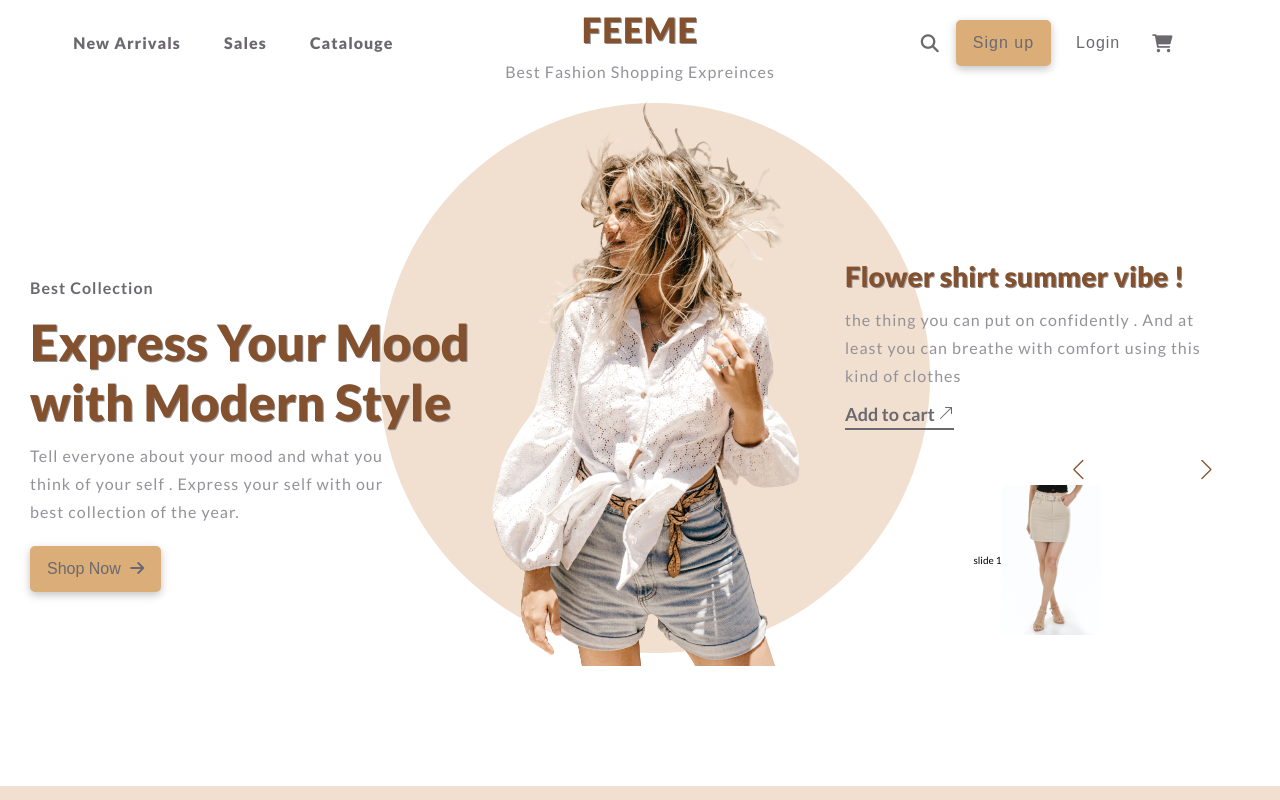
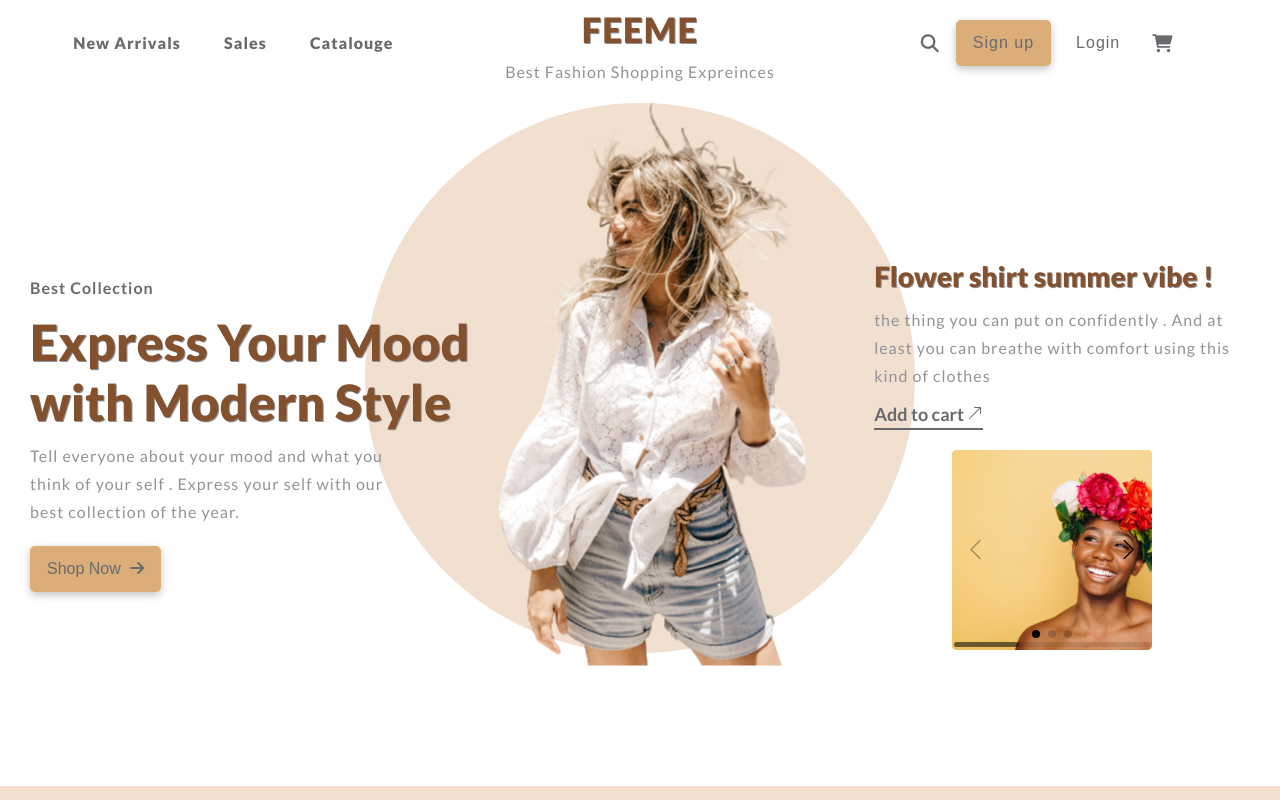
Before and after one commit to hamedakbarii/FEEME, a plain HTML site: page index.html in a window 1280 px wide. Shown: the top 800 px of the page. Drawn offline with nearby package versions, Linux system fonts and the light colour scheme; a web font is replaced by a local one.

Commit message:
swiper added on hero section

```diff
--- a/index.html
+++ b/index.html
@@ -64,6 +64,8 @@
 
                     <i class="fa-solid fa-cart-shopping text-xl pointer shopIcon"></i>
 
+                    <i class="fa-solid fa-list-ul text-2xl pointer moreIcon"></i>
+
                 </div>
 
             </div>
@@ -75,7 +77,7 @@
 
         <div class="hero">
 
-            <div class="container">
+            <div class="container pos-relative">
 
                 <div class="hero__wrapper pos-relative">
 
@@ -118,40 +120,23 @@
 
                             <!-- Slider main container -->
                             <div class="swiper">
-
                                 <!-- Additional required wrapper -->
                                 <div class="swiper-wrapper">
                                     <!-- Slides -->
-                                    <div class="swiper-slide"> slide 1
-                                        <img src="./assets/hero/engin-akyurt-JWZe-4hg9aA-unsplash.jpg" alt="">
-                                    </div>
-
-                                    <div class="swiper-slide"> slide 2
-                                        <img src="./assets/hero/autumn-goodman-vTL_qy03D1I-unsplash.jpg" alt="">
-                                    </div>
-
-                                    <div class="swiper-slide">Slide 3
-                                        <img src="./assets/swiper/jessica-felicio-YEbFUPYfUlo-unsplash.jpg" alt="">
-                                    </div>
-
+                                    <div class="swiper-slide slide1"></div>
+                                    <div class="swiper-slide slide2"></div>
+                                    <div class="swiper-slide slide3"></div>
+                                    ...
                                 </div>
-
                                 <!-- If we need pagination -->
                                 <div class="swiper-pagination"></div>
 
                                 <!-- If we need navigation buttons -->
-                                <div class="swiper__title">
-
-                                    <div class="swiper__title--buttons">
-                                        <div class="swiper-button-prev"></div>
-                                        <div class="swiper-button-next"></div>
-                                    </div>
-
-                                </div>
+                                <div class="swiper-button-prev"></div>
+                                <div class="swiper-button-next"></div>
 
                                 <!-- If we need scrollbar -->
                                 <div class="swiper-scrollbar"></div>
-
                             </div>
 
                         </div>
@@ -373,16 +358,11 @@
 
     </main>
 
-    <footer>
-
-    </footer>
-
-
-
     <script src="./script/script.js"></script>
     <script src="https://unpkg.com/swiper@8/swiper-bundle.min.js"></script>
     <script src="./script/swiper.js"></script>
 
+
 </body>
 
 </html>
--- a/package.json
+++ /dev/null
@@ -1,5 +0,0 @@
-{
-  "dependencies": {
-    "swiper": "^8.2.6"
-  }
-}
--- a/script/swiper.js
+++ b/script/swiper.js
@@ -1,10 +1,6 @@
-// --------------------- Swiper ---------------------------//
-import Swiper from 'https://unpkg.com/swiper@8/swiper-bundle.esm.browser.min.js'
-
-
 const swiper = new Swiper('.swiper', {
   // Optional parameters
-  loop: true,
+
 
   // If we need pagination
   pagination: {
--- a/scss/_components.scss
+++ b/scss/_components.scss
@@ -20,6 +20,25 @@
 .container {
 	max-width: 1300px;
 	margin: auto 3rem;
+}
+
+::-webkit-scrollbar {
+	width: 1rem;
+}
+
+/* Track */
+::-webkit-scrollbar-track {
+	background: #f1f1f1;
+}
+
+/* Handle */
+::-webkit-scrollbar-thumb {
+	background: #888;
+}
+
+/* Handle on hover */
+::-webkit-scrollbar-thumb:hover {
+	background: #555;
 }
 
 .btn {
--- a/scss/style.scss
+++ b/scss/style.scss
@@ -115,6 +115,21 @@
 				z-index: 1;
 				display: none;
 			}
+
+			.moreIcon {
+				padding: 1rem;
+				border-radius: 1rem;
+				display: none;
+
+				&:hover {
+					background-color: var(--primarylight-color);
+					box-shadow: rgba(0, 0, 0, 0.24) 0px 3px 8px;
+				}
+			}
+		}
+
+		@media (max-width: 750px) {
+			grid-template-columns: repeat(1, 1fr);
 		}
 	}
 }
@@ -131,7 +146,9 @@
 			align-items: center;
 
 			img {
-				left: 40rem;
+				left: 50%;
+				top: 50%;
+				transform: translate(-50%, -50%);
 			}
 
 			.hero__circle {
@@ -139,8 +156,10 @@
 				height: 55rem;
 				border-radius: 50%;
 				background-color: var(--pink-color);
-				left: 35rem;
 				z-index: -1;
+				left: 50%;
+				top: 50%;
+				transform: translate(-50%, -50%);
 			}
 
 			.hero__right {
@@ -175,51 +194,41 @@
 					padding-top: 2rem;
 
 					.swiper {
-						padding-top: 2rem;
 						height: 20rem;
+						width: 20rem;
+						border-radius: 0.5rem;
+						background-color: var(--primarylight-color);
 
 						.swiper-wrapper {
+							border-radius: 1rem;
+
 							.swiper-slide {
-								// background: var(--primarylight-color);
-								display: flex;
-								justify-content: center;
-								align-items: center;
-								font-size: 1rem;
+								background-size: cover;
+							}
 
-								img {
-									width: 10rem;
-									background-size: cover;
-									border-radius: 0.5rem;
-								}
+							.slide1 {
+								background-image: url(../assets/swiper/autumn-goodman-vTL_qy03D1I-unsplash.jpg);
+							}
+							.slide2 {
+								background-image: url(../assets/swiper/kim-carpenter-IHIgnhLvz5Q-unsplash.jpg);
+								background-size: contain;
+								background-repeat: no-repeat;
+							}
+							.slide3 {
+								background-image: url(../assets/swiper/malik-skydsgaard-MlL4ejH4aRE-unsplash.jpg);
+								background-size: contain;
+								background-repeat: no-repeat;
 							}
 						}
 
-						.swiper__title {
-							width: 100%;
-							display: flex;
-							justify-content: center;
-							align-items: center;
+						.swiper-button-next:after,
+						.swiper-button-prev:after {
+							font-size: 2rem;
+							color: black;
+						}
 
-							.swiper__title--buttons {
-								.swiper-button-prev {
-									color: var(--primary-color);
-									left: 22rem;
-									top: 20px;
-
-									&:after {
-										font-size: 2rem;
-									}
-								}
-
-								.swiper-button-next {
-									color: var(--primary-color);
-									top: 20px;
-
-									&::after {
-										font-size: 2rem;
-									}
-								}
-							}
+						.swiper-pagination-bullet-active {
+							background-color: black;
 						}
 					}
 				}
```
Also changed, not shown: css/style.css, 2 other files.
